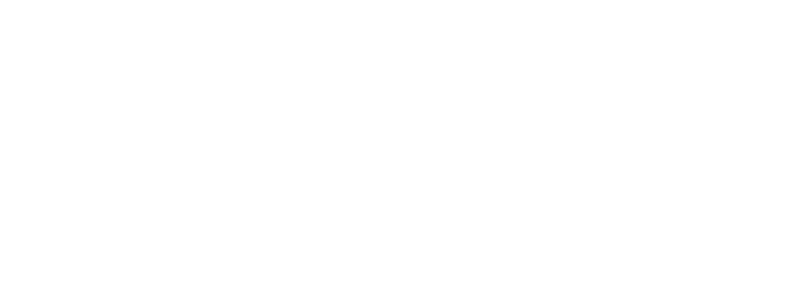
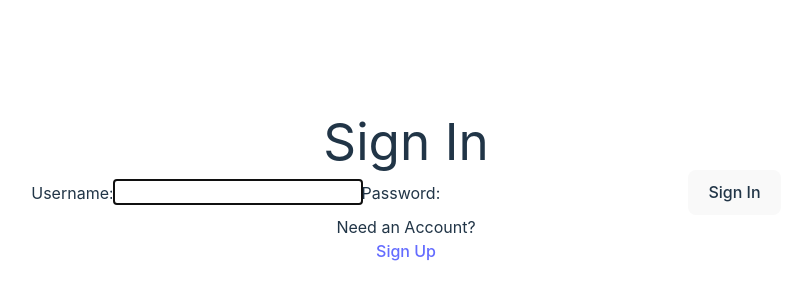
Before and after one commit to AbdEDjalilSaf/Register-Form, a React (Vite) app: page / in a window 1280 px wide. Shown: the part 212-512 px from the top of the page, without its empty margins (234-1025 px from the left). Built offline with nearby package versions, Linux system fonts and the light colour scheme.

Commit message:
first validation

```diff
--- a/src/App.jsx
+++ b/src/App.jsx
@@ -1,14 +1,14 @@
 import { useState } from 'react'
 // import Register from "./Register"
 import './App.css'
-import userJWT from './userJWT'
+import Login from './LogIn';
 
 function App() {
   const [count, setCount] = useState(0);
 
   return (
     <>
-  <userJWT />
+  <Login />
 
     </>
   )
--- a/src/LogIn.jsx
+++ b/src/LogIn.jsx
@@ -1,70 +1,99 @@
-import React, { useRef, useState, useEffect } from 'react'
+import { useRef, useState, useEffect } from 'react';
+import { Link, useNavigate, useLocation } from 'react-router-dom';
 
-const LogIn = () => {
+import axios from './api/axios';
 
-const userRef = useRef();
-const errorRef = useRef();
+const Login = () => {
 
-const [user,setUser] = useState('');
-const [pwd,setPwd] = useState('');
+    const navigate = useNavigate();
+    const location = useLocation();
+    const from = location.state?.from?.pathname || "/";
 
-const [errMsg,setErrMsg] = useState('');
-const [success,setSuccess] = useState(false);
+    const userRef = useRef();
+    const errRef = useRef();
 
+    const [user, setUser] = useState('');
+    const [pwd, setPwd] = useState('');
+    const [errMsg, setErrMsg] = useState('');
 
-//-------------------------------- Ref's focus  -------------------------------------
+    useEffect(() => {
+        userRef.current.focus();
+    }, [])
 
-useEffect(()=>{
-  userRef.current.focus();
-},[]);
+    useEffect(() => {
+        setErrMsg('');
+    }, [user, pwd])
 
+    const handleSubmit = async (e) => {
+        e.preventDefault();
 
-//-------------------------------- pwd and matchPwd test ---------------------------------
+        try {
+            const response = await axios.post('https://jsonplaceholder.typicode.com/todos',
+                JSON.stringify({ user, pwd }),
+                {
+                    headers: { 'Content-Type': 'application/json' },
+                    withCredentials: true
+                }
+            );
+            console.log(JSON.stringify(response?.data));
+            //console.log(JSON.stringify(response));
+            const accessToken = response?.data?.accessToken;
+            const roles = response?.data?.roles;
+            console.log({roles,accessToken});
+            setAuth({ user, pwd, roles, accessToken });
+            setUser('');
+            setPwd('');
+            navigate(from, { replace: true });
+        } catch (err) {
+            if (!err?.response) {
+                setErrMsg('No Server Response');
+            } else if (err.response?.status === 400) {
+                setErrMsg('Missing Username or Password');
+            } else if (err.response?.status === 401) {
+                setErrMsg('Unauthorized');
+            } else {
+                setErrMsg('Login Failed');
+            }
+            errRef.current.focus();
+        }
+    }
 
-useEffect(()=>{
-  setErrMsg('');
-},[user,pwd]);
+    return (
 
+        <section>
+            <p ref={errRef} className={errMsg ? "errmsg" : "offscreen"} aria-live="assertive">{errMsg}</p>
+            <h1>Sign In</h1>
+            <form onSubmit={handleSubmit}>
+                <label htmlFor="username">Username:</label>
+                <input
+                    type="text"
+                    id="username"
+                    ref={userRef}
+                    autoComplete="off"
+                    onChange={(e) => setUser(e.target.value)}
+                    value={user}
+                    required
+                />
 
+                <label htmlFor="password">Password:</label>
+                <input
+                    type="password"
+                    id="password"
+                    onChange={(e) => setPwd(e.target.value)}
+                    value={pwd}
+                    required
+                />
+                <button>Sign In</button>
+            </form>
+            <p>
+                Need an Account?<br />
+                <span className="line">
+                    <Link to="/register">Sign Up</Link>
+                </span>
+            </p>
+        </section>
 
-  return (
-    <section>
-    <p ref={errorRef} className={errMsg ? 'block mb-7' : 'hidden mb-7' } aria-live='assertive'>{errMsg}</p>
-
-      <div className='bg-blue-400 px-5 py-4 rounded select-none'>
-<h2 className='text-4xl mb-6'>Log In</h2>
-      <form className='flex flex-col gap-3 text-left' >
-<label className='text-xl' htmlFor='username'>Username:</label>
-<input type='text' ref={userRef} className='w-80 px-4 py-2 rounded mb-3' placeholder='your name...'
- onChange={(e)=> setUser(e.target.value)}
- required
- id='username'
- aria-invalid=''
- />
-
-{/*
-<p  className={''}>
-Is the sime man,Nothing has changed.
-</p> */}
-
-
-<label className='text-xl'>Password:</label>
-<input type='password'  className='w-80 px-4 py-2 rounded mb-3' placeholder='your password...'
- onChange={(e)=> setPwd(e.target.value)}
- required
- aria-invalid='' />
-
-
-{/* <p className=''>
-  Is the sime man,Nothing has changed.
-</p> */}
-
-
-<button  className='bg-blue-700 transition outline-none hover:bg-blue-400 text-xl py-3 px-6 rounded'>Sign Up</button>
-      </form>
-    </div>
-    </section>
-  )
+    )
 }
 
-export default LogIn
+export default Login
--- a/src/main.jsx
+++ b/src/main.jsx
@@ -2,17 +2,14 @@
 import ReactDOM from 'react-dom';
 import './index.css';
 import App from './App';
-import { AuthProvider } from './context/AuthProvider';
 import { BrowserRouter, Routes, Route } from 'react-router-dom';
 
 ReactDOM.render(
   <React.StrictMode>
     <BrowserRouter>
-      <AuthProvider>
         <Routes>
           <Route path="/*" element={<App />} />
         </Routes>
-      </AuthProvider>
     </BrowserRouter>
   </React.StrictMode>,
   document.getElementById('root')
--- a/src/userJWT.jsx
+++ b/src/userJWT.jsx
@@ -1,7 +1,8 @@
 import React, { useEffect, useState } from 'react'
 import axios from './api/axios'
 
-const userJWT = () => {
+const UserJWT = () => {
+
 const [users,setUser] = useState('');
 
 //------------------------------------ UseEffect -------------------------------------
@@ -12,17 +13,21 @@
 const getUsers = async ()=>{
 
   try {
-
+  const response = axios.get('https://jsonplaceholder.typicode.com/todos',{
+    signal:controller.signal
+  });
     isMounted && setUser(response.data);
   }catch(err){
     console.error(err);
   }
-  getUsers();
+  // console.log(response.data);
   return ()=>{
     isMounted = false;
     controller.abort();
   }
 }
+
+getUsers();
 
 },[]);
 
@@ -32,8 +37,8 @@
   return (
     <>
     <article>
-      <h2>User List</h2>
-{users?.lenght
+      <h2 className='text-3xl mb-5'>User List</h2>
+{users
 ?
 (
 <ul>
@@ -65,4 +70,4 @@
   )
 }
 
-export default userJWT
+export default UserJWT
```
